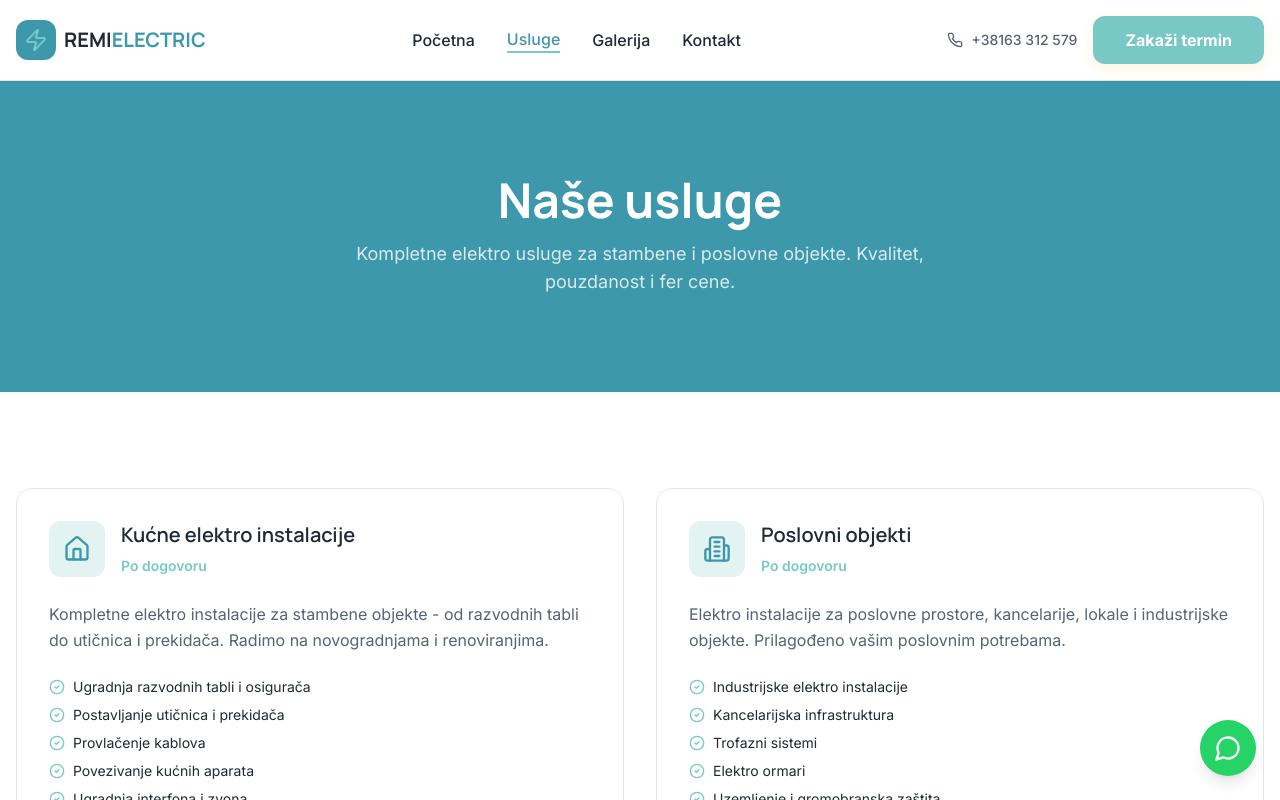
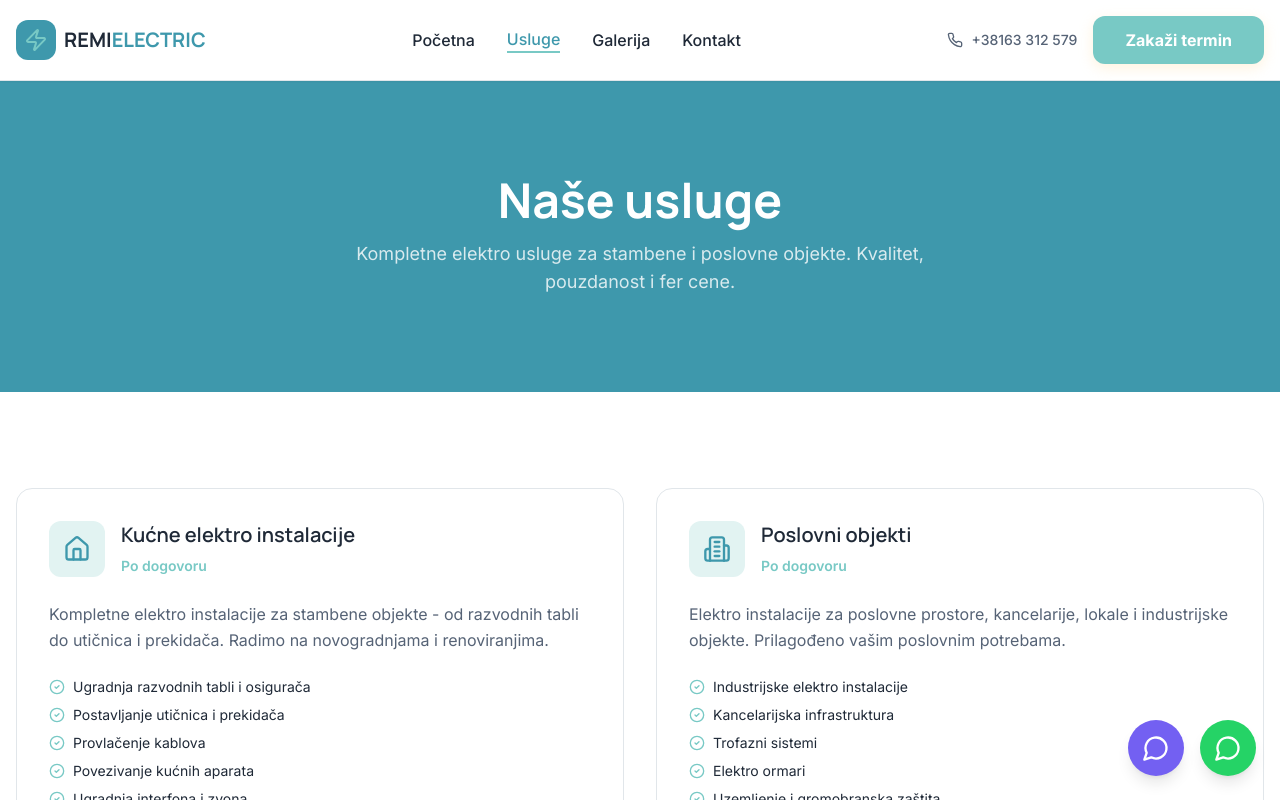
Before and after one commit to bcrnic/remielectric, a React (Vite) app: page /usluge in a window 1280 px wide. Shown: the top 800 px of the page. Built offline with nearby package versions, Linux system fonts and the light colour scheme; the HTML template or start-up script is replaced by a standard one.

Commit message:
Add Viber button alongside WhatsApp button

```diff
--- /dev/null
+++ b/src/components/ViberButton.tsx
@@ -0,0 +1,29 @@
+import { MessageCircle } from "lucide-react";
+
+const ViberButton = () => {
+  const viberNumber = "38163312579";
+  const viberMessage = encodeURIComponent(
+    "Zdravo! Zanima me zakazivanje termina za elektro usluge.",
+  );
+  // Viber deep link: viber://pa?contact=NUMBER&text=MESSAGE
+  const viberLink = `viber://pa?contact=${viberNumber}&text=${viberMessage}`;
+
+  return (
+    <a
+      href={viberLink}
+      target="_blank"
+      rel="noopener noreferrer"
+      className="fixed bottom-6 right-24 z-50 w-14 h-14 bg-[#7360F2] hover:bg-[#5B4AC9] rounded-full flex items-center justify-center shadow-lg hover:shadow-xl transition-all duration-300 hover:scale-110 group"
+      aria-label="Contact us on Viber"
+    >
+      <MessageCircle className="w-7 h-7 text-white" />
+
+      {/* Tooltip */}
+      <div className="absolute right-full mr-3 px-3 py-2 bg-foreground text-background text-sm font-medium rounded-lg opacity-0 group-hover:opacity-100 transition-opacity whitespace-nowrap pointer-events-none">
+        Pišite nam na Viber!
+      </div>
+    </a>
+  );
+};
+
+export default ViberButton;
--- a/src/pages/Booking.tsx
+++ b/src/pages/Booking.tsx
@@ -2,6 +2,7 @@ import { useState } from "react";
 import Navbar from "@/components/Navbar";
 import Footer from "@/components/Footer";
 import WhatsAppButton from "@/components/WhatsAppButton";
+import ViberButton from "@/components/ViberButton";
 import { Button } from "@/components/ui/button";
 import { Input } from "@/components/ui/input";
 import { Label } from "@/components/ui/label";
@@ -359,6 +360,7 @@ const Booking = () => {
 
         <Footer />
         <WhatsAppButton />
+        <ViberButton />
       </div>
     </>
   );
--- a/src/pages/Contact.tsx
+++ b/src/pages/Contact.tsx
@@ -1,6 +1,7 @@
 import Navbar from "@/components/Navbar";
 import Footer from "@/components/Footer";
 import WhatsAppButton from "@/components/WhatsAppButton";
+import ViberButton from "@/components/ViberButton";
 import { Button } from "@/components/ui/button";
 import { Input } from "@/components/ui/input";
 import { Label } from "@/components/ui/label";
@@ -267,6 +268,7 @@ const Contact = () => {
 
         <Footer />
         <WhatsAppButton />
+        <ViberButton />
       </div>
     </>
   );
--- a/src/pages/Gallery.tsx
+++ b/src/pages/Gallery.tsx
@@ -2,6 +2,7 @@ import { useState } from "react";
 import Navbar from "@/components/Navbar";
 import Footer from "@/components/Footer";
 import WhatsAppButton from "@/components/WhatsAppButton";
+import ViberButton from "@/components/ViberButton";
 import { Button } from "@/components/ui/button";
 import { Link } from "react-router-dom";
 import { X, ChevronLeft, ChevronRight } from "lucide-react";
@@ -163,6 +164,7 @@ const Gallery = () => {
 
         <Footer />
         <WhatsAppButton />
+        <ViberButton />
 
         {/* Lightbox */}
         {selectedImage !== null && (
--- a/src/pages/Index.tsx
+++ b/src/pages/Index.tsx
@@ -5,6 +5,7 @@ import ServicesPreview from "@/components/ServicesPreview";
 import AboutSection from "@/components/AboutSection";
 import CTASection from "@/components/CTASection";
 import WhatsAppButton from "@/components/WhatsAppButton";
+import ViberButton from "@/components/ViberButton";
 import { Helmet } from "react-helmet-async";
 
 const Index = () => {
@@ -33,6 +34,7 @@ const Index = () => {
         </main>
         <Footer />
         <WhatsAppButton />
+        <ViberButton />
       </div>
     </>
   );
--- a/src/pages/Services.tsx
+++ b/src/pages/Services.tsx
@@ -1,6 +1,7 @@
 import Navbar from "@/components/Navbar";
 import Footer from "@/components/Footer";
 import WhatsAppButton from "@/components/WhatsAppButton";
+import ViberButton from "@/components/ViberButton";
 import { Button } from "@/components/ui/button";
 import { Link } from "react-router-dom";
 import {
@@ -230,6 +231,7 @@ const Services = () => {
 
         <Footer />
         <WhatsAppButton />
+        <ViberButton />
       </div>
     </>
   );
```
